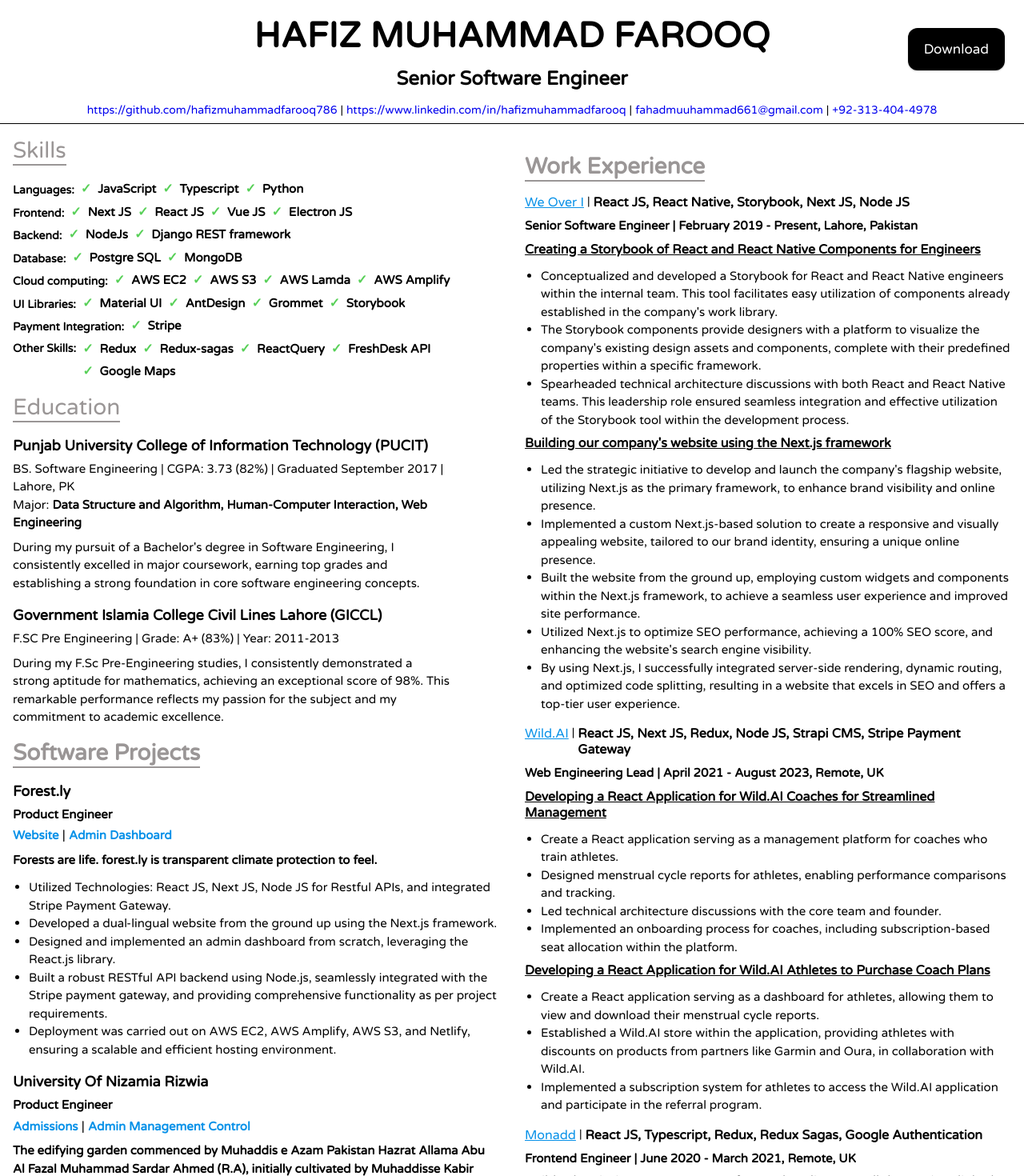
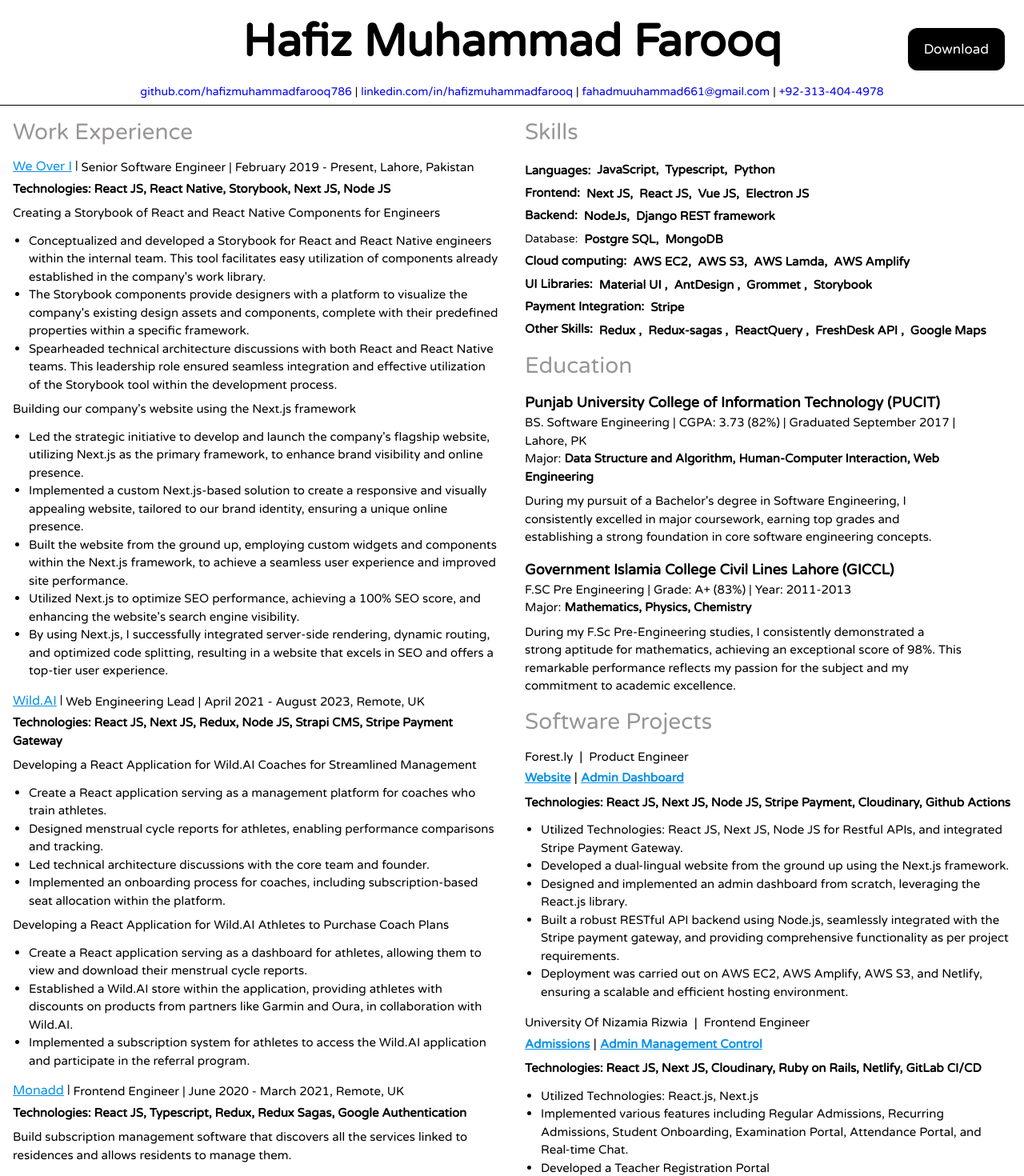
Before and after one commit to hafizmuhammadfarooq786/farooq-cv, a React (Create React App) app: page / in a window 1280 px wide. Shown: the top 1470 px of the page at 80% size. Built offline with nearby package versions, Linux system fonts and the light colour scheme.

Commit message:
Changes pushed

```diff
--- a/src/components/Contact.jsx
+++ b/src/components/Contact.jsx
@@ -4,7 +4,7 @@
 const Contact = () => {
   return (
     <div className="contact">
-      <h1 className="label">Contacts</h1>
+      <p className="label">Contacts</p>
       {/* number */}
       <h1 className="highlight">{`${details.contact[0].label}:`}</h1>
       <div className="phone-number">
--- a/src/components/Experience.jsx
+++ b/src/components/Experience.jsx
@@ -4,19 +4,18 @@
 const Experience = () => {
   return (
     <div className="experience">
-      <br />
-      <h1 className="label">Work Experience</h1>
+      <p className="label">Work Experience</p>
       {details.experiences.map((experience, index) => (
         <div className="list" key={index + 1}>
           <div className="row">
             <a href={experience.website} rel="noopener noreferrer" target="_blank" style={{ fontSize: 16, textDecoration: 'underline', color: '#0791e8' }}> {`${experience.company}`}</a>
             <p style={{ margin: '0 4px' }}>|</p>
-            <h5 style={{ fontSize: 16 }}>{experience.stacks}</h5>
+            <p className="detail">{experience.title}</p>
           </div>
-          <p className="detail" style={{ margin: '8px 0' }}>{experience.title}</p>
+          <p className="detail" style={{ margin: '4px 0 0' }}>{`Technologies: ${experience.stacks}`}</p>
           {experience["working"] && experience["working"].map((work, idx) => (
             <div className="column" key={idx + 1} style={{ margin: "8px 0" }}>
-              <h4 style={{ textDecoration: 'underline' }}>{`${work.title}`}</h4>
+              <p className="detail" >{`${work.title}`}</p>
               <ul>
                 {work.stories.map((detail, subIndex) => (
                   <li> <p className="detail" key={subIndex + 1}>{`${detail}`}</p></li>
@@ -26,7 +25,6 @@
           ))}
         </div>
       ))}
-
     </div>
   );
 };
--- a/src/components/Header.jsx
+++ b/src/components/Header.jsx
@@ -5,14 +5,15 @@
   return (
     <div className="column align-center justify-center header">
       <h1 className="name">{details.name}</h1>
-      <h5 className="profession">{details.profession}</h5>
+      {/* <h5 className="profession">{details.profession}</h5> */}
+      <br />
       <div className="row align-center justify-between">
         <p>
-          <a href="https://github.com/hafizmuhammadfarooq786" rel="noopener noreferrer" target="_blank">https://github.com/hafizmuhammadfarooq786</a>
+          <a href="https://github.com/hafizmuhammadfarooq786" rel="noopener noreferrer" target="_blank">github.com/hafizmuhammadfarooq786</a>
         </p>
         <p style={{ margin: '0 4px' }}>|</p>
         <p>
-          <a href="https://www.linkedin.com/in/hafizmuhammadfarooq" rel="noopener noreferrer" target="_blank">https://www.linkedin.com/in/hafizmuhammadfarooq</a>
+          <a href="https://www.linkedin.com/in/hafizmuhammadfarooq" rel="noopener noreferrer" target="_blank">linkedin.com/in/hafizmuhammadfarooq</a>
         </p>
         <p style={{ margin: '0 4px' }}>|</p>
         <p>
--- a/src/components/Home.jsx
+++ b/src/components/Home.jsx
@@ -8,19 +8,19 @@
 const Home = () => {
   return (
     <main className="column align-center justify-center relative">
-      <a className="download_button" href="https://res.cloudinary.com/farooq-cloud-db/image/upload/v1694303695/muhammad-farooq-resume_yqbccc.pdf" rel="noopener noreferrer" target="_blank" >
+      <a className="download_button" href="https://res.cloudinary.com/farooq-cloud-db/image/upload/v1694642413/muhammad-farooq-resume_wopid2.pdf" rel="noopener noreferrer" target="_blank" >
         <p className="detail">Download</p>
       </a>
       <Header />
       <div className="row align-start justify-between padding-24">
         <div className="column">
+          <Experience />
+        </div>
+        <div style={{ width: 32 }} />
+        <div className="column">
           <Skills />
           <Education />
           <Projects />
-        </div>
-        <div style={{ width: 32 }} />
-        <div className="column">
-          <Experience />
         </div>
       </div>
     </main>
--- a/src/components/Projects.jsx
+++ b/src/components/Projects.jsx
@@ -4,30 +4,32 @@
 const Projects = () => {
   return (
     <div className="projects">
-      <h1 className="label">Software Projects</h1>
+      <p className="label">Software Projects</p>
       {details.projects.map((product, index) => (
         <div className="list" key={index + 1}>
-          <h1 className="highlight">{product.name}</h1>
-          <p className="detail">{`${product.role}`}</p>
-
+          <div className="row align-center">
+            <p className="detail">{product.name}</p>
+            <span style={{ margin: "0 8px" }}>|</span>
+            <p className="detail">{`${product.role}`}</p>
+          </div>
           {product["products"] && (
             <div className="product-links">
               <a
                 className="detail"
+                style={{ textDecoration: 'underline' }}
                 href={`${product["products"][0].url}`}
               >{`${product["products"][0].platform}`}</a>
               {product["products"][1] && ` | `}
               {product["products"][1] && (
                 <a
                   className="detail"
+                  style={{ textDecoration: 'underline' }}
                   href={`${product["products"][1].url}`}
                 >{`${product["products"][1].platform}`}</a>
               )}
             </div>
           )}
-
-          <p className="detail">{`${product.description}`}</p>
-
+          <p className="detail" style={{ margin: '4px 0' }}>{`Technologies: ${product.stacks}`}</p>
           <ul>
             {product.details.map((detail, subIndex) => (
               <li>
--- a/src/components/Skills.jsx
+++ b/src/components/Skills.jsx
@@ -8,73 +8,73 @@
       <div className="column">
         {/* Languages */}
         <div className="row align-center">
-          <p style={{ marginTop: 8, marginRight: 8, fontWeight: 700 }}>Languages:</p>
+          <p className="detail" style={{ marginTop: 8, marginRight: 8 }}>Languages:</p>
           <div className="row">
             {details.languages.map((skill, index) => (
-              <p className="detail" key={index + 1}><span>✓</span> {`${skill}`}</p>
+              <p className="detail" key={index + 1}>{`${skill}${index !== details.languages.length - 1 ? ',' : ''}`}</p>
             ))}
           </div>
         </div>
         {/* Frontend Skills */}
         <div className="row align-center">
-          <p style={{ marginTop: 8, marginRight: 8, fontWeight: 700 }}>Frontend:</p>
+          <p className="detail" style={{ marginTop: 4, marginRight: 8 }}>Frontend:</p>
           <div className="row">
             {details.frontendSkills.map((skill, index) => (
-              <p className="detail" key={index + 1}><span>✓</span> {`${skill}`}</p>
+              <p className="detail" key={index + 1}> {`${skill}${index !== details.frontendSkills.length - 1 ? ',' : ''}`}</p>
             ))}
           </div>
         </div>
         {/* Backend Skills */}
         <div className="row align-center">
-          <p style={{ marginTop: 8, marginRight: 8, fontWeight: 700 }}>Backend:</p>
+          <p className="detail" style={{ marginTop: 4, marginRight: 8 }}>Backend:</p>
           <div className="row">
             {details.backendSkills.map((skill, index) => (
-              <p className="detail" key={index + 1}><span>✓</span> {`${skill}`}</p>
+              <p className="detail" key={index + 1}> {`${skill}${index !== details.backendSkills.length - 1 ? ',' : ''}`}</p>
             ))}
           </div>
         </div>
         {/* Database Skills */}
         <div className="row align-center">
-          <p style={{ marginTop: 8, marginRight: 8, fontWeight: 700 }}>Database:</p>
+          <p style={{ marginTop: 4, marginRight: 8 }}>Database:</p>
           <div className="row">
             {details.databaseSkills.map((skill, index) => (
-              <p className="detail" key={index + 1}><span>✓</span> {`${skill}`}</p>
+              <p className="detail" key={index + 1}> {`${skill}${index !== details.databaseSkills.length - 1 ? ',' : ''}`}</p>
             ))}
           </div>
         </div>
         {/* Cloud Skills */}
         <div className="row align-center">
-          <p style={{ marginTop: 8, marginRight: 8, fontWeight: 700 }}>Cloud computing:</p>
+          <p className="detail" style={{ marginTop: 4, marginRight: 8 }}>Cloud computing:</p>
           <div className="row">
             {details.cloudSkills.map((skill, index) => (
-              <p className="detail" key={index + 1}><span>✓</span> {`${skill}`}</p>
+              <p className="detail" key={index + 1}> {`${skill}${index !== details.cloudSkills.length - 1 ? ',' : ''}`}</p>
             ))}
           </div>
         </div>
         {/* Cloud Skills */}
         <div className="row align-center">
-          <p style={{ marginTop: 8, marginRight: 8, fontWeight: 700 }}>UI Libraries:</p>
+          <p className="detail" style={{ marginTop: 4, marginRight: 8 }}>UI Libraries:</p>
           <div className="row">
             {details.uiLibraries.map((skill, index) => (
-              <p className="detail" key={index + 1}><span>✓</span> {`${skill}`}</p>
+              <p className="detail" key={index + 1}> {`${skill} ${index !== details.uiLibraries.length - 1 ? ',' : ''}`}</p>
             ))}
           </div>
         </div>
         {/* Payment Gateways */}
         <div className="row align-center">
-          <p style={{ marginTop: 8, marginRight: 8, fontWeight: 700 }}>Payment Integration:</p>
+          <p className="detail" style={{ marginTop: 4, marginRight: 8 }}>Payment Integration:</p>
           <div className="row">
             {details.paymentGateways.map((skill, index) => (
-              <p className="detail" key={index + 1}><span>✓</span> {`${skill}`}</p>
+              <p className="detail" key={index + 1}> {`${skill} ${index !== details.paymentGateways.length - 1 ? ',' : ''}`}</p>
             ))}
           </div>
         </div>
-         {/* Other Skills */}
-         <div className="row align-start">
-          <p style={{ marginTop: 8, marginRight: 8, fontWeight: 700 }}>Other Skills:</p>
+        {/* Other Skills */}
+        <div className="row align-start">
+          <p className="detail" style={{ marginTop: 4, marginRight: 8 }}>Other Skills:</p>
           <div className="row" style={{ flexWrap: 'wrap' }}>
             {details.otherSkills.map((skill, index) => (
-              <p className="detail" key={index + 1}><span>✓</span> {`${skill}`}</p>
+              <p className="detail" key={index + 1}> {`${skill} ${index !== details.otherSkills.length - 1 ? ',' : ''}`}</p>
             ))}
           </div>
         </div>
--- a/src/details.js
+++ b/src/details.js
@@ -1,8 +1,7 @@
 export default {
   name: "Hafiz Muhammad Farooq",
   profession: "Senior Software Engineer",
-  profile:
-    "A dynamic and target-oriented person whose main interest lies in the world of programming. I love being more than just a developer and so I involve myself in every part of a products journey. I believe in owning what I choose to create. This lets me experience all aspects ranging from in-depth product research to planning the journey to reaching the product market fit. This drive to learn is what keeps me involved in both, the technical and management side of my work and allows me to engage in perhaps my greatest achievement; the ability to innovate.",
+  profile: "A dynamic and target-oriented person whose main interest lies in the world of programming. I love being more than just a developer and so I involve myself in every part of a products journey. I believe in owning what I choose to create. This lets me experience all aspects ranging from in-depth product research to planning the journey to reaching the product market fit. This drive to learn is what keeps me involved in both, the technical and management side of my work and allows me to engage in perhaps my greatest achievement; the ability to innovate.",
   education: [
     {
       name: "Punjab University College of Information Technology (PUCIT)",
@@ -17,6 +16,7 @@
       description: "F.SC Pre Engineering",
       passingYear: "Year: 2011-2013",
       grade: "Grade: A+ (83%)",
+      major: "Mathematics, Physics, Chemistry",
       details: "During my F.Sc Pre-Engineering studies, I consistently demonstrated a strong aptitude for mathematics, achieving an exceptional score of 98%. This remarkable performance reflects my passion for the subject and my commitment to academic excellence."
     },
   ],
@@ -138,6 +138,7 @@
   projects: [
     {
       name: "Forest.ly",
+      stacks: "React JS, Next JS, Node JS, Stripe Payment, Cloudinary, Github Actions",
       products: [
         {
           platform: "Website",
@@ -149,7 +150,6 @@
         },
       ],
       role: "Product Engineer",
-      description: `Forests are life. forest.ly is transparent climate protection to feel.`,
       details: [
         "Utilized Technologies: React JS, Next JS, Node JS for Restful APIs, and integrated Stripe Payment Gateway.",
         "Developed a dual-lingual website from the ground up using the Next.js framework.",
@@ -160,6 +160,7 @@
     },
     {
       name: "University Of Nizamia Rizwia",
+      stacks: "React JS, Next JS, Cloudinary, Ruby on Rails, Netlify, GitLab CI/CD",
       products: [
         {
           platform: "Admissions",
@@ -170,14 +171,31 @@
           url: "https://admin-portal-jnr.netlify.app/",
         },
       ],
-      role: "Product Engineer",
-      description: `The edifying garden commenced by Muhaddis e Azam Pakistan Hazrat Allama Abu Al Fazal Muhammad Sardar Ahmed (R.A), initially cultivated by Muhaddisse Kabir Astaz ul Aulma Sheikh Alhadis Allama Ghulam Rasool Rizvi (R.A.) was further ornamented on the head of Fiqia Millat Astaz ul Aulma Sheikh Alhadid Hazzrat Allama Mufti Mhammad Abdul Qayum Hazarvi (R.A) who not only shaped it into heaven but also familiarize the entire Islamic world with the scent of its passive breathing fragrance.`,
+      role: "Frontend Engineer",
       details: [
-        "Utilized Technologies: React.js, Next.js, Node.js",
+        "Utilized Technologies: React.js, Next.js",
         "Implemented various features including Regular Admissions, Recurring Admissions, Student Onboarding, Examination Portal, Attendance Portal, and Real-time Chat.",
         "Developed a Teacher Registration Portal",
         "Employed AWS EC2, AWS Amplify, AWS S3, Heroku, and Netlify for deployment",
       ],
     },
+
+    {
+      name: "Airlift",
+      stacks: "Angular 8.0, Firebase Firestore, Firebase Cloud Messaging, Firebase Hosting, Google Analytics",
+      products: [
+        {
+          platform: "Transit Pilot Trainng Software",
+          url: "https://transit-pilot-training.web.app/login",
+        },
+      ],
+      role: "Product Engineer",
+      details: [
+        "Developed a pilot training software for Airlift, a dynamic transportation startup known for connecting passengers with bus owners across urban hubs.",
+        "Addressed a significant challenge for Airlift by devising an efficient solution to rapidly train bus owners and drivers, a task that typically posed logistical and time constraints.",
+        "Transformed Airlift's scalability potential by eliminating the need for traditional brick-and-mortar training centers, enabling the company to expand seamlessly.",
+        "This accomplishment exemplifies my ability to leverage technology to solve real-world challenges and contribute to the success of innovative startups like Airlift.",
+      ],
+    }
   ],
 };
--- a/src/index.css
+++ b/src/index.css
@@ -123,9 +123,8 @@
 }
 
 .name {
-  font-size: 44px;
-  font-weight: 700;
-  text-transform: uppercase;
+  font-size: 56px;
+  text-transform: capitalize;
 }
 
 .profession {
@@ -159,7 +158,7 @@
   font-size: 18px;
   line-height: 150%;
   color: #000000;
-  margin: 14px 0 4px;
+  /* margin: 14px 0 4px; */
 }
 
 
@@ -168,7 +167,8 @@
   color: rgb(154, 150, 150);
   margin: 16px 0 12px;
   width: max-content;
-  border-bottom: 2px solid rgb(154, 150, 150);
+  font-weight: normal;
+  /* border-bottom: 2px solid rgb(154, 150, 150); */
   text-transform: capitalize;
 }
 
```
